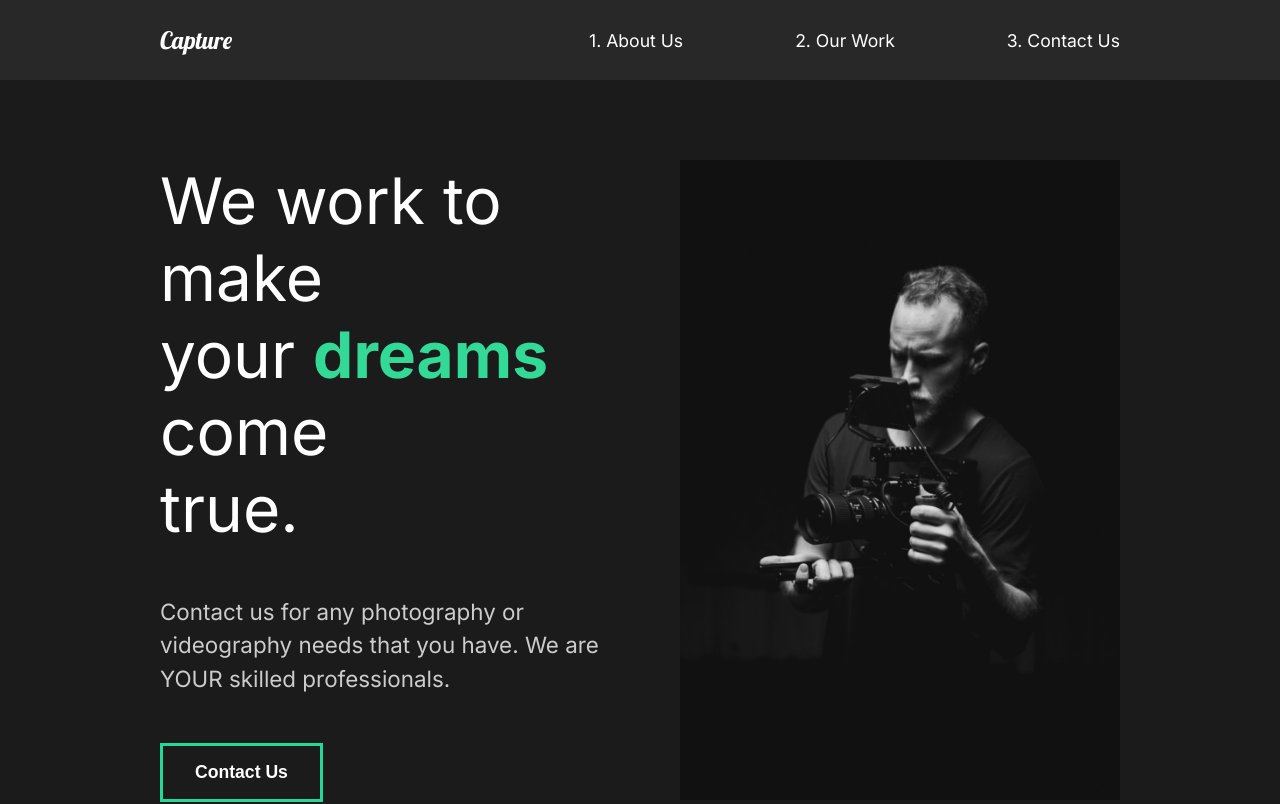
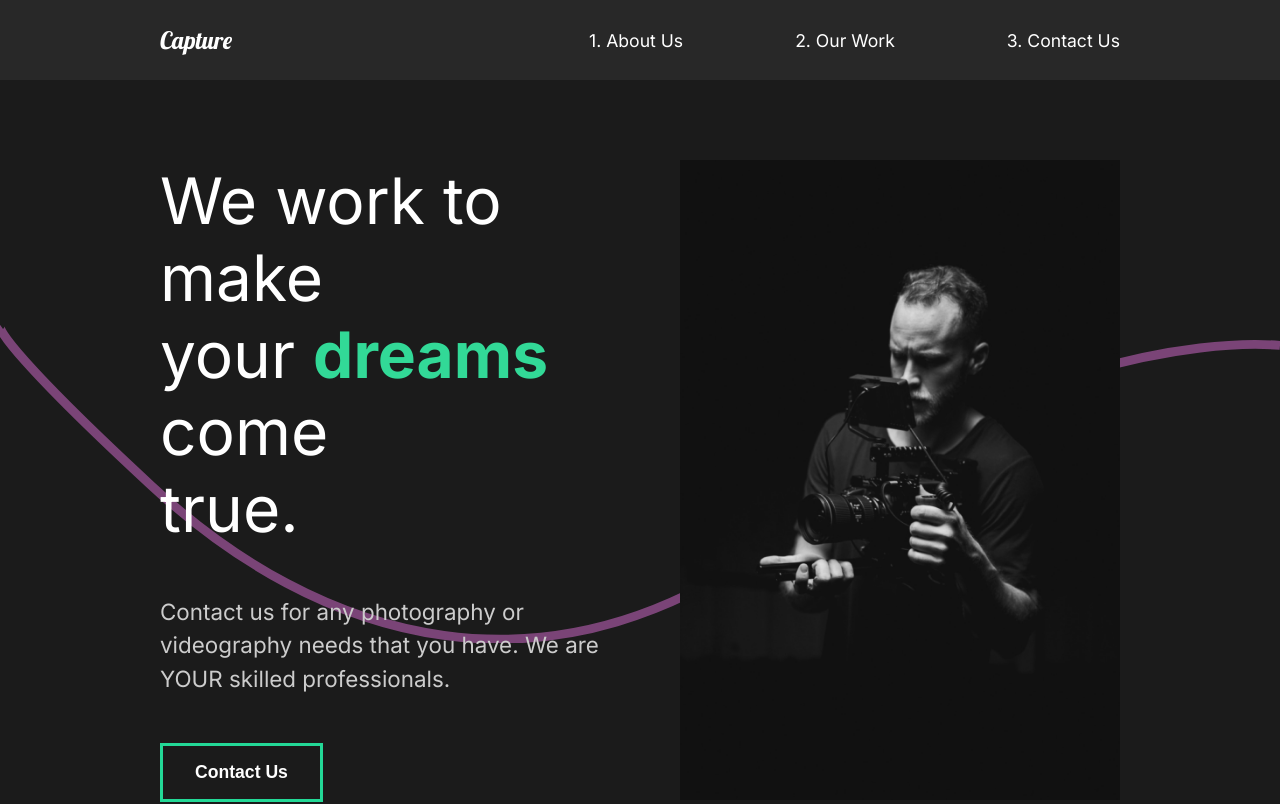
Before and after one commit to JoachimByrnesShay/capture-portfolio, a React (Vite) app: page / in a window 1280 px wide. Shown: the top 804 px of the page. Built offline with nearby package versions, Linux system fonts and the light colour scheme.

Commit message:
animate wave line svg in  AboutSection

```diff
--- a/src/components/AboutSection.jsx
+++ b/src/components/AboutSection.jsx
@@ -1,5 +1,6 @@
 import home1 from "../img/home1.png";
 import styled from "styled-components";
+import Wave from "./Wave.jsx";
 import {
   StyledAbout,
   Description,
@@ -91,6 +92,7 @@
           variants={photoAnim}
         />
       </StyledImage>
+      <Wave />
     </StyledAbout>
   );
 };
--- /dev/null
+++ b/src/components/Wave.jsx
@@ -0,0 +1,39 @@
+import styled from "styled-components";
+import { motion } from "framer-motion";
+
+const Wave = () => {
+  return (
+    <>
+      <WaveSvg
+        // width="1440"
+        // height="363"
+        viewBox="0 0 1440 363"
+        fill="none"
+        xmlns="http://www.w3.org/2000/svg"
+      >
+        <motion.path
+          initial={{
+            pathLength: 0,
+            pathOffset: 1,
+          }}
+          animate={{
+            pathLength: 1,
+            pathOffset: 0,
+          }}
+          transition={{ duration: 1.5 }}
+          d="M1440 27.4774C1352.73 19.8184 1122.41 49.0556 899.331 227.276C620.48 450.052 354.282 355.647 170.328 185.318C23.165 49.0556 -4.21721 8.32998 0.487081 5"
+          stroke="#D96ED4"
+          strokeOpacity="0.5"
+          strokeWidth="10"
+        />
+      </WaveSvg>
+    </>
+  );
+};
+
+const WaveSvg = styled.svg`
+  position: absolute;
+  left: 0;
+  z-index: 1;
+`;
+export default Wave;
--- a/src/styles.js
+++ b/src/styles.js
@@ -13,6 +13,7 @@
 export const Description = styled.div`
     flex:1;
     padding-right:5rem;
+    z-index: 2;
     h2{
         font-weight:lighter;
     }
@@ -21,6 +22,7 @@
 export const StyledImage = styled.div`
     flex: 1;
     overflow:hidden;
+    z-index:2;
     img {
         width: 100%;
         height: 80vh;
```
